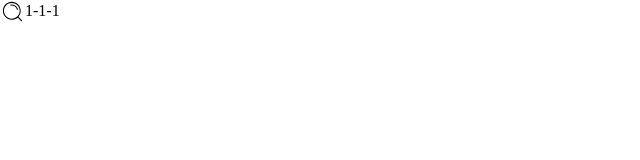
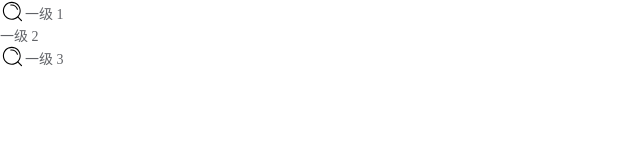
Before and after one commit to popo12we/lui, a Vue app: page / in a window 1280 px wide. Shown: the top 160 px of the page, without its empty margins (0-640 px from the left). Built offline with nearby package versions, Linux system fonts and the light colour scheme.

Commit message:
树状图完成

```diff
--- a/src/packages/tree.vue
+++ b/src/packages/tree.vue
@@ -1,9 +1,10 @@
 <template>
   <div>
     <ul class="tree">
-      <li class="tree-node">
-            <zh-icon icon="sousuo"></zh-icon>
-        <span class="node-label">1-1-1</span>
+      <li class="tree-node" v-for="(item,index) in data" :key="index" @click.stop="handleClick(index)">
+        <zh-icon icon="sousuo" v-if="item.children"></zh-icon>
+        <span class="node-label">{{item.label}}</span>
+        <zh-tree :data="item.children" v-if="item.children&&showChildren[index]"></zh-tree>
       </li>
     </ul>
   </div>
@@ -11,9 +12,49 @@
 
 <script>
 export default {
-  name: "zh-tree"
+  name: "zh-tree",
+  props: {
+    data: {
+      type: Array,
+      required: true
+    }
+  },
+   data () {
+    return {
+      showChildren: []
+    }
+  },
+  methods: {
+    handleClick(index) {
+    const flag = !this.showChildren[index]
+      // console.log(flag)
+      this.$set(this.showChildren, index, flag)
+      console.log(this.showChildren, index, flag)
+    //   const flag=this.
+    }
+  }
 };
 </script>
 
-<style>
+<style lang="scss">
+li {
+  list-style: none;
+}
+
+.tree-node {
+  cursor: pointer;
+}
+
+.tree-node .iconfont {
+  color: #c0c4cc;
+  font-size: 12px;
+  margin-right: 5px;
+  vertical-align: middle;
+}
+
+.tree-node .node-label {
+  font-size: 14px;
+  color: #606266;
+  vertical-align: middle;
+}
 </style>
```
